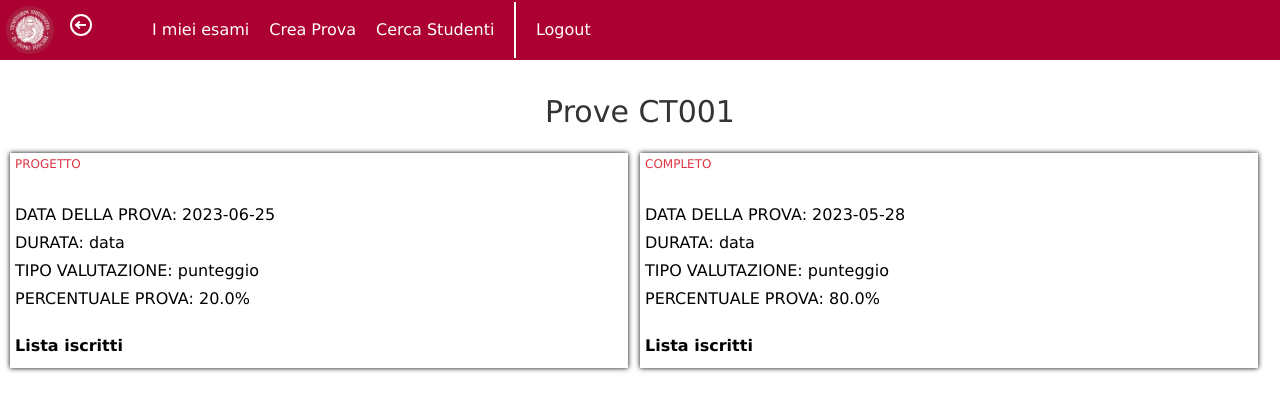
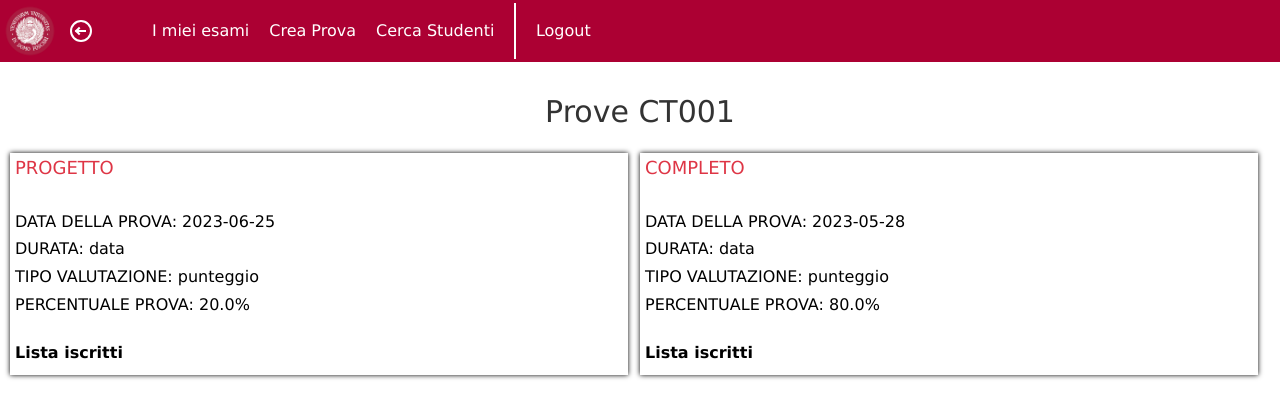
Before and after one commit to LucaBiscotti/ProgettoBasi, a Flask app: page /exam/1 in a window 1280 px wide. Shown: the top 418 px of the page. Run offline with Flask 3, Linux system fonts and the light colour scheme; a user stored in the database is signed in; some libraries are stand-ins or nearby versions.

Commit message:
ultime modifiche

```diff
--- a/app/static/css/style.css
+++ b/app/static/css/style.css
@@ -13,7 +13,6 @@
 .title {
     margin: 5px;
 }
-
 
 .content {
     margin: 5px;
@@ -37,16 +36,20 @@
     box-shadow: 0px 0px 5px black;
 }
 
-.student a:hover, .student .link a:hover {
-    text-decoration: underline;
-    color: black;
+.student a:hover {
+    text-decoration: underline #de3545;
+
+}
+
+.student .link a:hover {
+    text-decoration: underline black;
 }
 
 .student p {
     margin: 5px;
 }
 
-.student h6 {
+.student h4 {
     color: #de3545;
     text-transform: uppercase;
     margin: 5px;
@@ -69,7 +72,7 @@
     position: relative;
 }
 
-nav {
+.nav {
     margin: 0;
     padding: 0;
     width: 100%;
@@ -87,7 +90,7 @@
     background-color: white;
   }
 
-nav a {
+.nav a {
     position: relative;
     text-decoration: none;
     color: white;
@@ -95,13 +98,14 @@
     padding: 10px;
 }
 
-nav a:hover {
+.nav a:hover {
     text-decoration: underline;
 }
 
-nav p {
+.nav p {
     color: white;
     font-weight: bold;
+    padding-top: 10px;
     padding-right: 40px;
 }
 
--- a/app/templates/base.html
+++ b/app/templates/base.html
@@ -16,7 +16,7 @@
 
 </head>
 <body>
-    <nav>
+    <nav class="nav">
         <img src="/static/img/logo.png" alt="logo">
         <p>{% block name %} {% endblock %}</p>
         <a href="{{ url_for('routes.index') }}">I miei esami</a>
--- a/app/templates/exam.html
+++ b/app/templates/exam.html
@@ -12,15 +12,14 @@
 
 {% block content %}
 
-
 <h1>{% block title %} Prove {{ esame.codice_corso }} {% endblock %}</h1>
 <div class="content">
     {% for prova in prove %}
         <div class="student">
             <a href="#" class="student">
-                <h6>{{ prova.titolo }}</h6>
+                <h4>{{ prova.titolo }}</h4>
             </a>
-            <p class="name">DATA DELLA PROVA: {{ prova.data_inizio }} </p>
+            <p>DATA DELLA PROVA: {{ prova.data_inizio }} </p>
             <p>DURATA: {{ prova.tipo_scadenza.name }}</p>
             <p>TIPO VALUTAZIONE: {{ prova.tipo_voto.name }}</p>
             <p>PERCENTUALE PROVA: {{ prova.percentuale * 100 }}%</p>
--- a/app/templates/index.html
+++ b/app/templates/index.html
@@ -14,7 +14,7 @@
     {% for corso in corsi %}
             <div class="student">
                 <a href="{{url_for('routes.exam', esame_id=corso.Esami.id)}}" class="student">
-                    <h6 class="name">{{ corso.Esami.codice_corso }}: {{ corso.titolo }}</h6>
+                    <h4>{{ corso.Esami.codice_corso }}: {{ corso.titolo }}</h4>
                 </a>
                 <p> ANNO ACCADEMICO: {{ corso.Esami.anno_accademico }}</p>
                 <p>INIZIO DEL CORSO: {{ corso.Esami.data_inizio }}</p>
```
